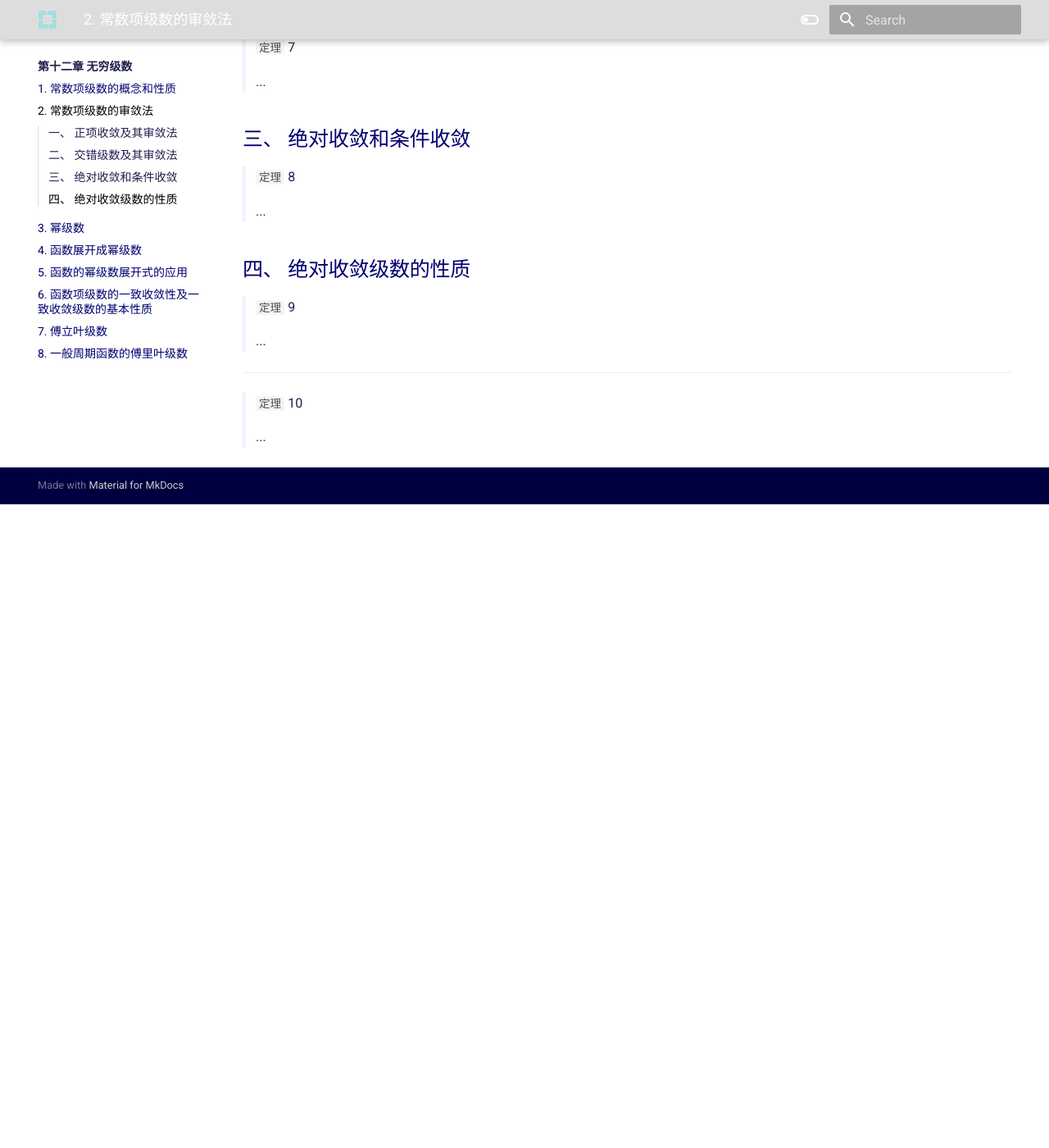
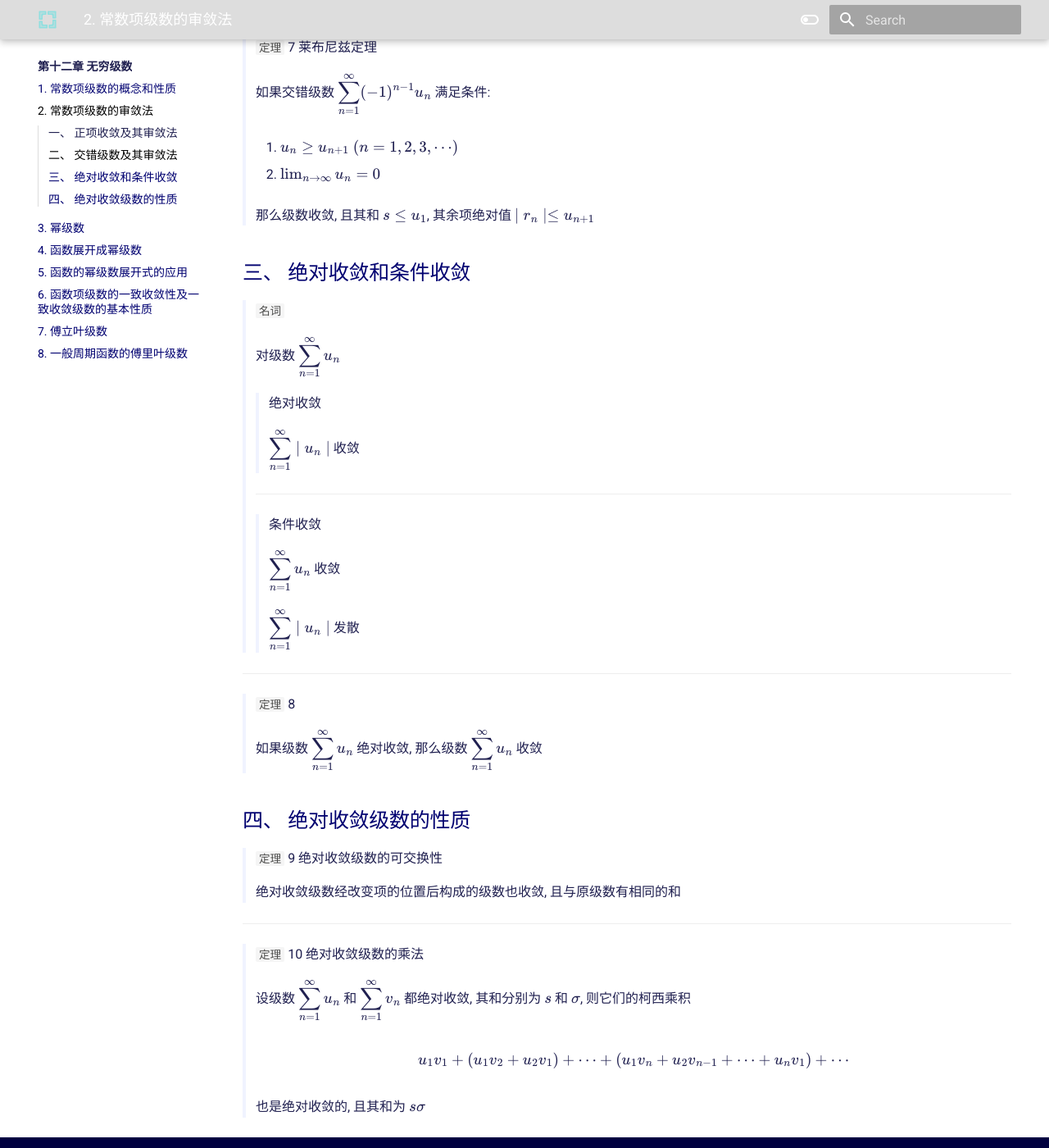
Before and after one commit to FleetingLore/gdsx, an MkDocs documentation site: the page built from docs/12/2.md, in a window 1280 px wide and 1400 px high, scrolled down 1900 px. Shown: the whole window at 82% size. Built offline with MkDocs 1.6.1 and Material for MkDocs 9.7.7, drawn with Linux system fonts in a browser that asks for light colours; before the commit the page ends 2515 px from its top, so only the background shows below that.

Commit message:
第十二章第二节

```diff
--- a/docs/12/2.md
+++ b/docs/12/2.md
@@ -10,7 +10,8 @@
 ---
 > `定理` 2  比较审敛法
 >
-> 设 $\displaystyle \sum _{n = 1} ^{\infty} u _n$ 和 $\displaystyle \sum _{n = 1} ^{\infty} v _n$ 都是正项级数,
+> 设 $\displaystyle \sum _{n = 1} ^{\infty} u _n$
+>  和 $\displaystyle \sum _{n = 1} ^{\infty} v _n$ 都是正项级数,
 >  且 $u _n \le v _n \ (n = 1, 2, \cdots)$,
 >  若级数 $\displaystyle \sum _{n = 1} ^{\infty} v _n$ 收敛,
 >  则级数 $\displaystyle \sum _{n = 1} ^{\infty} u _n$ 收敛.
@@ -21,7 +22,8 @@
 ---
 > `推论`
 >
-> 设 $\displaystyle \sum _{n = 1} ^{\infty} u _n$ 和 $\displaystyle \sum _{n _1} ^{\infty} v _n$ 都是正弦级数,
+> 设 $\displaystyle \sum _{n = 1} ^{\infty} u _n$
+>  和 $\displaystyle \sum _{n _1} ^{\infty} v _n$ 都是正弦级数,
 >  如果级数 $\displaystyle \sum _{n = 1} ^{\infty} v _n$ 收敛,
 >  且存在正整数 $N$,
 >  使当 $n \ge N$ 时有 $u _n \le k v _n \ (k > 0)$ 成立,
@@ -37,20 +39,25 @@
 >  且级数 $\displaystyle \sum _{n = 1} ^{\infty} v _n$ 收敛,
 >  那么级数 $\displaystyle \sum _{n = 1} ^{n} u _n$ 收敛
 >
-> 如果 $\lim _{n \to \infty} \frac{u _n}{v _n} = l > 0$ 或 $\lim _{n \to \infty} \frac{u _n}{v _n} = + \infty$,
+> 如果 $\lim _{n \to \infty} \frac{u _n}{v _n} = l > 0$
+>  或 $\lim _{n \to \infty} \frac{u _n}{v _n} = + \infty$,
 >  且级数 $\displaystyle \sum _{n = 1} ^{\infty} v _n$ 发散,
 >  那么级数 $\displaystyle \sum _{n = 1} ^{n} u _n$ 发散
 
 ---
 > `定理` 4  比值审敛法 | 达朗贝尔审敛法
 >
-> 设 $\displaystyle \sum _{n = 1} ^{\infty} u _n$ 为正项级数, 如果
+> 设 $\displaystyle \sum _{n = 1} ^{\infty} u _n$ 为正项级数,
+>  如果
 >
 > $$
 \lim _{n \to \infty} \frac{u _{n + 1}}{u _n} = \rho
 $$
 >
-> 那么当 $\rho < 1$ 时级数收敛, $\rho > 1$ 或 $\left( \lim _{n \to \infty} \frac{u _{n + 1}}{u _n} = \infty \right)$ 时级数发散, $\rho = 1$ 时级数可能收敛也可能发散
+> 那么当 $\rho < 1$ 时级数收敛,
+>  $\rho > 1$
+>  或 $\left( \lim _{n \to \infty} \frac{u _{n + 1}}{u _n} = \infty \right)$ 时级数发散,
+>  $\rho = 1$ 时级数可能收敛也可能发散
 
 ---
 > `定理` 5  根值审敛法 | 柯西判别法
@@ -79,23 +86,62 @@ $$
 
 ## 二、 交错级数及其审敛法
 
-> `定理` 7
+> `定理` 7  莱布尼兹定理
 >
-> ...
+> 如果交错级数 $\displaystyle \sum _{n = 1} ^{\infty} (- 1) ^{n - 1} u _n$ 满足条件:
+>
+> 1. $u _n \ge u _{n + 1} \ (n = 1, 2, 3, \cdots)$
+>
+> 2. $\lim _{n \to \infty} u _n = 0$
+>
+> 那么级数收敛,
+>  且其和 $s \le u _1$, 其余项绝对值 $\mid r _n \mid \le u _{n + 1}$
 
 ## 三、 绝对收敛和条件收敛
 
+> `名词`
+>
+> 对级数 $\displaystyle \sum _{n = 1} ^{\infty} u _n$
+>
+> > 绝对收敛
+> >
+> > $\displaystyle \sum _{n = 1} ^{\infty} \mid u _n \mid$ 收敛
+>
+> ---
+> > 条件收敛
+> >
+> > $\displaystyle \sum _{n = 1} ^{\infty} u _n$ 收敛
+> >
+> > $\displaystyle \sum _{n = 1} ^{\infty} \mid u _n \mid$ 发散
+
+---
 > `定理` 8
 >
-> ...
+> 如果级数 $\displaystyle \sum _{n = 1} ^{\infty} u _n$ 绝对收敛,
+>  那么级数 $\displaystyle \sum _{n = 1} ^{\infty} u _n$ 收敛
 
 ## 四、 绝对收敛级数的性质
 
-> `定理` 9
+> `定理` 9  绝对收敛级数的可交换性
 >
-> ...
+> 绝对收敛级数经改变项的位置后构成的级数也收敛,
+>  且与原级数有相同的和
 
 ---
-> `定理` 10
+> `定理` 10  绝对收敛级数的乘法
 >
-> ...
+> 设级数 $\displaystyle \sum _{n = 1} ^{\infty} u _n$
+>  和 $\displaystyle \sum _{n = 1} ^{\infty} v _n$ 都绝对收敛,
+>  其和分别为 $s$ 和 $\sigma$,
+>  则它们的柯西乘积
+>
+> $$
+u _1 v _1 +
+(u _1 v _2 + u _2 v _1) +
+\cdots +
+(u _1 v _n + u _2 v _{n - 1} + \cdots + u _n v _1) +
+\cdots
+$$
+>
+> 也是绝对收敛的,
+>  且其和为 $s \sigma$
--- a/mkdocs.yml
+++ b/mkdocs.yml
@@ -2,143 +2,144 @@ site_name: gdsx
 site_url: https://fleetinglore.github.io/shelf/gdsx
 
 nav:
-  - 第一章  函数与极限:
-      - 1. 映射与函数: 1/1.md
-      - 2. 数列的极限: 1/2.md
-      - 3. 函数的极限: 1/3.md
-      - 4. 无穷小与无穷大: 1/4.md
-      - 5. 极限运算法则: 1/5.md
-      - 6. 极限存在法则  两个重要极限: 1/6.md
-      - 7. 无穷小的比较: 1/7.md
-      - 8. 函数的连续性与间断点: 1/8.md
-      - 9. 连续函数的运算与初等函数的连续性: 1/9.md
-      - 10. 闭区间上连续函数的性质: 1/10.md
+    - 索引: index.md
+    - 第一章  函数与极限:
+          - 1. 映射与函数: 1/1.md
+          - 2. 数列的极限: 1/2.md
+          - 3. 函数的极限: 1/3.md
+          - 4. 无穷小与无穷大: 1/4.md
+          - 5. 极限运算法则: 1/5.md
+          - 6. 极限存在法则  两个重要极限: 1/6.md
+          - 7. 无穷小的比较: 1/7.md
+          - 8. 函数的连续性与间断点: 1/8.md
+          - 9. 连续函数的运算与初等函数的连续性: 1/9.md
+          - 10. 闭区间上连续函数的性质: 1/10.md
 
-  - 第二章  导数与微分:
-      - 1. 导数概念: 2/1.md
-      - 2. 函数的求导法则: 2/2.md
-      - 3. 高阶导数: 2/3.md
-      - 4. 隐函数及由参数方程所确定的函数的导数  相关变化率: 2/4.md
-      - 5. 函数的微分: 2/5.md
+    - 第二章  导数与微分:
+          - 1. 导数概念: 2/1.md
+          - 2. 函数的求导法则: 2/2.md
+          - 3. 高阶导数: 2/3.md
+          - 4. 隐函数及由参数方程所确定的函数的导数  相关变化率: 2/4.md
+          - 5. 函数的微分: 2/5.md
 
-  - 第三章  微分中值定理与导数的应用:
-      - 1. 微分中值定理: 3/1.md
-      - 2. 洛必达法则: 3/2.md
-      - 3. 泰勒公式: 3/3.md
-      - 4. 函数的单调性与曲线的凹凸性: 3/4.md
-      - 5. 函数的极值与最大值最小值: 3/5.md
-      - 6. 函数图形的描绘: 3/6.md
-      - 7. 曲率: 3/7.md
-      - 8. 方程的近似解: 3/8.md
+    - 第三章  微分中值定理与导数的应用:
+          - 1. 微分中值定理: 3/1.md
+          - 2. 洛必达法则: 3/2.md
+          - 3. 泰勒公式: 3/3.md
+          - 4. 函数的单调性与曲线的凹凸性: 3/4.md
+          - 5. 函数的极值与最大值最小值: 3/5.md
+          - 6. 函数图形的描绘: 3/6.md
+          - 7. 曲率: 3/7.md
+          - 8. 方程的近似解: 3/8.md
 
-  - 第四章  不定积分:
-      - 1. 不定积分的概念和性质: 4/1.md
-      - 2. 换元积分法: 4/2.md
-      - 3. 分布积分法: 4/3.md
-      - 4. 有理函数的积分: 4/4.md
-      - 5. 积分表的使用: 4/5.md
+    - 第四章  不定积分:
+          - 1. 不定积分的概念和性质: 4/1.md
+          - 2. 换元积分法: 4/2.md
+          - 3. 分布积分法: 4/3.md
+          - 4. 有理函数的积分: 4/4.md
+          - 5. 积分表的使用: 4/5.md
 
-  - 第五章  定积分:
-      - 1. 定积分的概念与性质: 5/1.md
-      - 2. 微积分基本公式: 5/2.md
-      - 3. 定积分的换元法和分部积分法: 5/3.md
-      - 4. 反常积分: 5/4.md
-      - 5. 反常积分的审敛法: 5/5.md
+    - 第五章  定积分:
+          - 1. 定积分的概念与性质: 5/1.md
+          - 2. 微积分基本公式: 5/2.md
+          - 3. 定积分的换元法和分部积分法: 5/3.md
+          - 4. 反常积分: 5/4.md
+          - 5. 反常积分的审敛法: 5/5.md
 
-  - 第六章  定积分的应用:
-      - 1. 定积分的元素法: 6/1.md
-      - 2. 定积分在几何学上的应用: 6/2.md
-      - 3. 定积分在物理学上的应用: 6/3.md
+    - 第六章  定积分的应用:
+          - 1. 定积分的元素法: 6/1.md
+          - 2. 定积分在几何学上的应用: 6/2.md
+          - 3. 定积分在物理学上的应用: 6/3.md
 
-  - 第七章  微分方程:
-      - 1. 微分方程的基本概念: 7/1.md
-      - 2. 可分离变量的微分方程: 7/2.md
-      - 3. 齐次方程: 7/3.md
-      - 4. 一阶线性微分方程: 7/4.md
-      - 5. 可降阶的高阶线性方程: 7/5.md
-      - 6. 高阶线性微分方程: 7/6.md
-      - 7. 常系数齐次线性微分方程: 7/7.md
-      - 8. 常系数非齐次线性微分方程: 7/8.md
+    - 第七章  微分方程:
+          - 1. 微分方程的基本概念: 7/1.md
+          - 2. 可分离变量的微分方程: 7/2.md
+          - 3. 齐次方程: 7/3.md
+          - 4. 一阶线性微分方程: 7/4.md
+          - 5. 可降阶的高阶线性方程: 7/5.md
+          - 6. 高阶线性微分方程: 7/6.md
+          - 7. 常系数齐次线性微分方程: 7/7.md
+          - 8. 常系数非齐次线性微分方程: 7/8.md
 
-  - 第八章  向量代数与空间解析几何:
-      - 1. 向量及其线性运算: 8/1.md
-      - 2. 数量积  向量积  混合积: 8/2.md
-      - 3. 平面及其方程: 8/3.md
-      - 4. 空间直线及其方程: 8/4.md
-      - 5. 曲面及其方程: 8/5.md
-      - 6. 空间曲线及其方程: 8/6.md
+    - 第八章  向量代数与空间解析几何:
+          - 1. 向量及其线性运算: 8/1.md
+          - 2. 数量积  向量积  混合积: 8/2.md
+          - 3. 平面及其方程: 8/3.md
+          - 4. 空间直线及其方程: 8/4.md
+          - 5. 曲面及其方程: 8/5.md
+          - 6. 空间曲线及其方程: 8/6.md
 
-  - 第九章  多元函数微分法及其应用:
-      - 1. 多元函数的基本概念: 9/1.md
-      - 2. 偏导数: 9/2.md
-      - 3. 全微分: 9/3.md
-      - 4. 多元复合函数的求导法则: 9/4.md
-      - 5. 隐函数求导公式: 9/5.md
-      - 6. 多元函数微分学的应用: 9/6.md
-      - 7. 方向导数与梯度: 9/7.md
-      - 8. 多元函数的极值及其求法: 9/8.md
-      - 9. 二元函数的泰勒公式: 9/9.md
-      - 10. 最小二乘法: 9/10.md
+    - 第九章  多元函数微分法及其应用:
+          - 1. 多元函数的基本概念: 9/1.md
+          - 2. 偏导数: 9/2.md
+          - 3. 全微分: 9/3.md
+          - 4. 多元复合函数的求导法则: 9/4.md
+          - 5. 隐函数求导公式: 9/5.md
+          - 6. 多元函数微分学的应用: 9/6.md
+          - 7. 方向导数与梯度: 9/7.md
+          - 8. 多元函数的极值及其求法: 9/8.md
+          - 9. 二元函数的泰勒公式: 9/9.md
+          - 10. 最小二乘法: 9/10.md
 
-  - 第十章  重积分:
-      - 1. 二重积分的概念和性质: 10/1.md
-      - 2. 二重积分的计算法: 10/2.md
-      - 3. 三重积分: 10/3.md
-      - 4. 重积分的应用: 10/4.md
-      - 5. 含参变量的积分: 10/5.md
+    - 第十章  重积分:
+          - 1. 二重积分的概念和性质: 10/1.md
+          - 2. 二重积分的计算法: 10/2.md
+          - 3. 三重积分: 10/3.md
+          - 4. 重积分的应用: 10/4.md
+          - 5. 含参变量的积分: 10/5.md
 
-  - 第十一章  曲线积分与曲面积分:
-      - 1. 对弧长的曲线积分: 11/1.md
-      - 2. 对坐标的曲线积分: 11/2.md
-      - 3. 格林公式及其应用: 11/3.md
-      - 4. 对面积的曲面积分: 11/4.md
-      - 5. 对坐标的曲面积分: 11/5.md
-      - 6. 高斯公式  通量与散度: 11/6.md
-      - 7. 斯托克斯公式  环流量与旋度: 11/7.md
+    - 第十一章  曲线积分与曲面积分:
+          - 1. 对弧长的曲线积分: 11/1.md
+          - 2. 对坐标的曲线积分: 11/2.md
+          - 3. 格林公式及其应用: 11/3.md
+          - 4. 对面积的曲面积分: 11/4.md
+          - 5. 对坐标的曲面积分: 11/5.md
+          - 6. 高斯公式  通量与散度: 11/6.md
+          - 7. 斯托克斯公式  环流量与旋度: 11/7.md
 
-  - 第十二章  无穷级数:
-      - 1. 常数项级数的概念和性质: 12/1.md
-      - 2. 常数项级数的审敛法: 12/2.md
-      - 3. 幂级数: 12/3.md
-      - 4. 函数展开成幂级数: 12/4.md
-      - 5. 函数的幂级数展开式的应用: 12/5.md
-      - 6. 函数项级数的一致收敛性及一致收敛级数的基本性质: 12/6.md
-      - 7. 傅立叶级数: 12/7.md
-      - 8. 一般周期函数的傅里叶级数: 12/8.md
+    - 第十二章  无穷级数:
+          - 1. 常数项级数的概念和性质: 12/1.md
+          - 2. 常数项级数的审敛法: 12/2.md
+          - 3. 幂级数: 12/3.md
+          - 4. 函数展开成幂级数: 12/4.md
+          - 5. 函数的幂级数展开式的应用: 12/5.md
+          - 6. 函数项级数的一致收敛性及一致收敛级数的基本性质: 12/6.md
+          - 7. 傅立叶级数: 12/7.md
+          - 8. 一般周期函数的傅里叶级数: 12/8.md
 
 theme:
-  name: material
-  palette:
-    # 亮色模式
-    - scheme: default
-      primary: custom
-      accent: custom
-      toggle:
-        icon: material/toggle-switch-off-outline
-        name: Switch to dark mode
-    # 深色模式
-    - scheme: slate
-      primary: custom
-      accent: custom
-      toggle:
-        icon: material/toggle-switch
-        name: Switch to light mode
-  logo: assets/images/logo.svg
-  favicon: assets/images/favicon.svg
-  features:
-    - navigation.tabs
-    - navigation.sections
-    - navigation.indexes
-    - toc.integrate
+    name: material
+    palette:
+        # 亮色模式
+        - scheme: default
+          primary: custom
+          accent: custom
+          toggle:
+              icon: material/toggle-switch-off-outline
+              name: Switch to dark mode
+        # 深色模式
+        - scheme: slate
+          primary: custom
+          accent: custom
+          toggle:
+              icon: material/toggle-switch
+              name: Switch to light mode
+    logo: assets/images/logo.svg
+    favicon: assets/images/favicon.svg
+    features:
+        - navigation.tabs
+        - navigation.sections
+        - navigation.indexes
+        - toc.integrate
 
 extra_css:
-  - stylesheets/extra.css
+    - stylesheets/extra.css
 
 markdown_extensions:
-  - pymdownx.arithmatex:
-      generic: true
-  - attr_list
+    - pymdownx.arithmatex:
+          generic: true
+    - attr_list
 
 extra_javascript:
-  - javascripts/mathjax.js
-  - https://cdn.jsdelivr.net/npm/mathjax@3/es5/tex-mml-chtml.js
+    - javascripts/mathjax.js
+    - https://cdn.jsdelivr.net/npm/mathjax@3/es5/tex-mml-chtml.js
```
Also changed, not shown: docs/12/3.md (+45 -3 lines).
